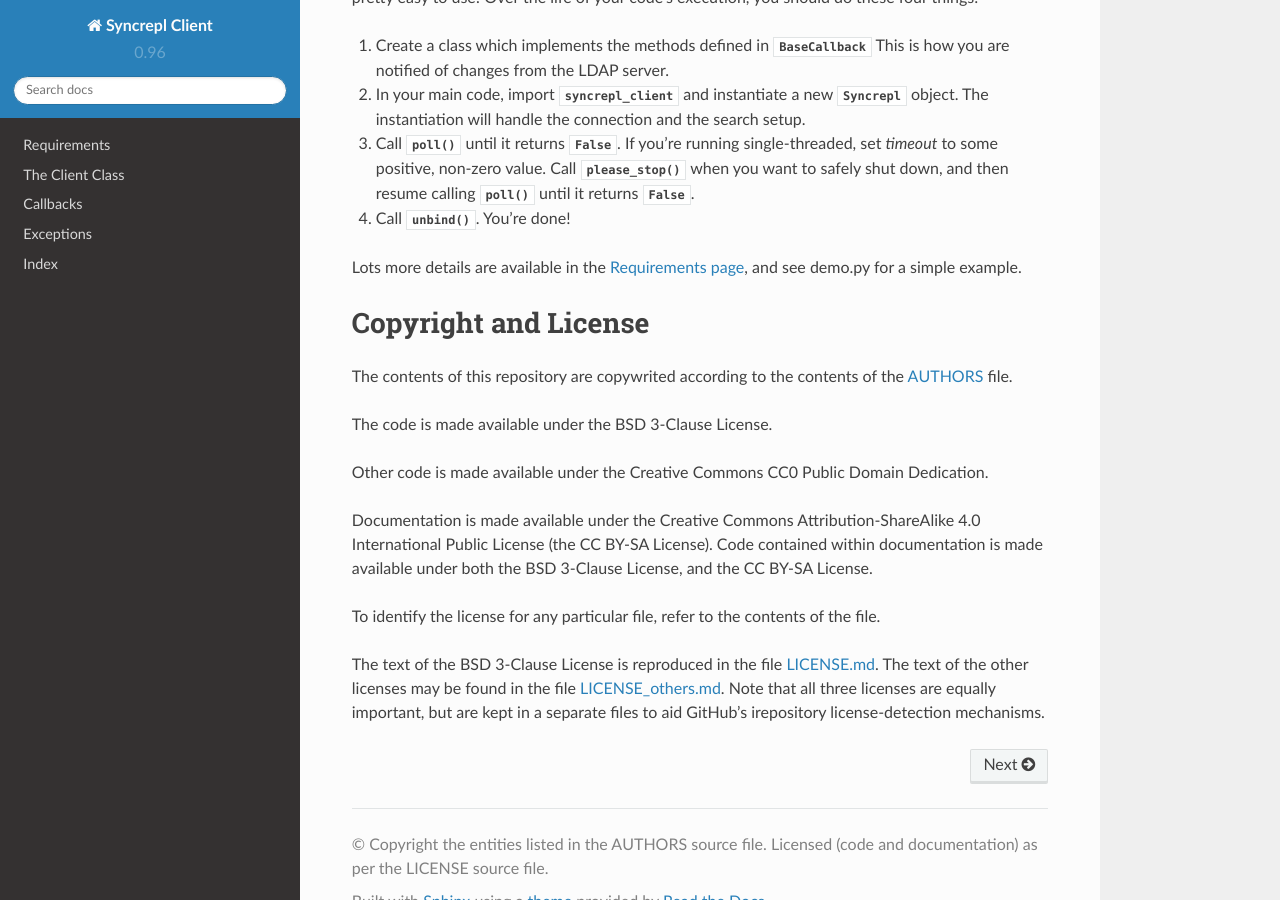
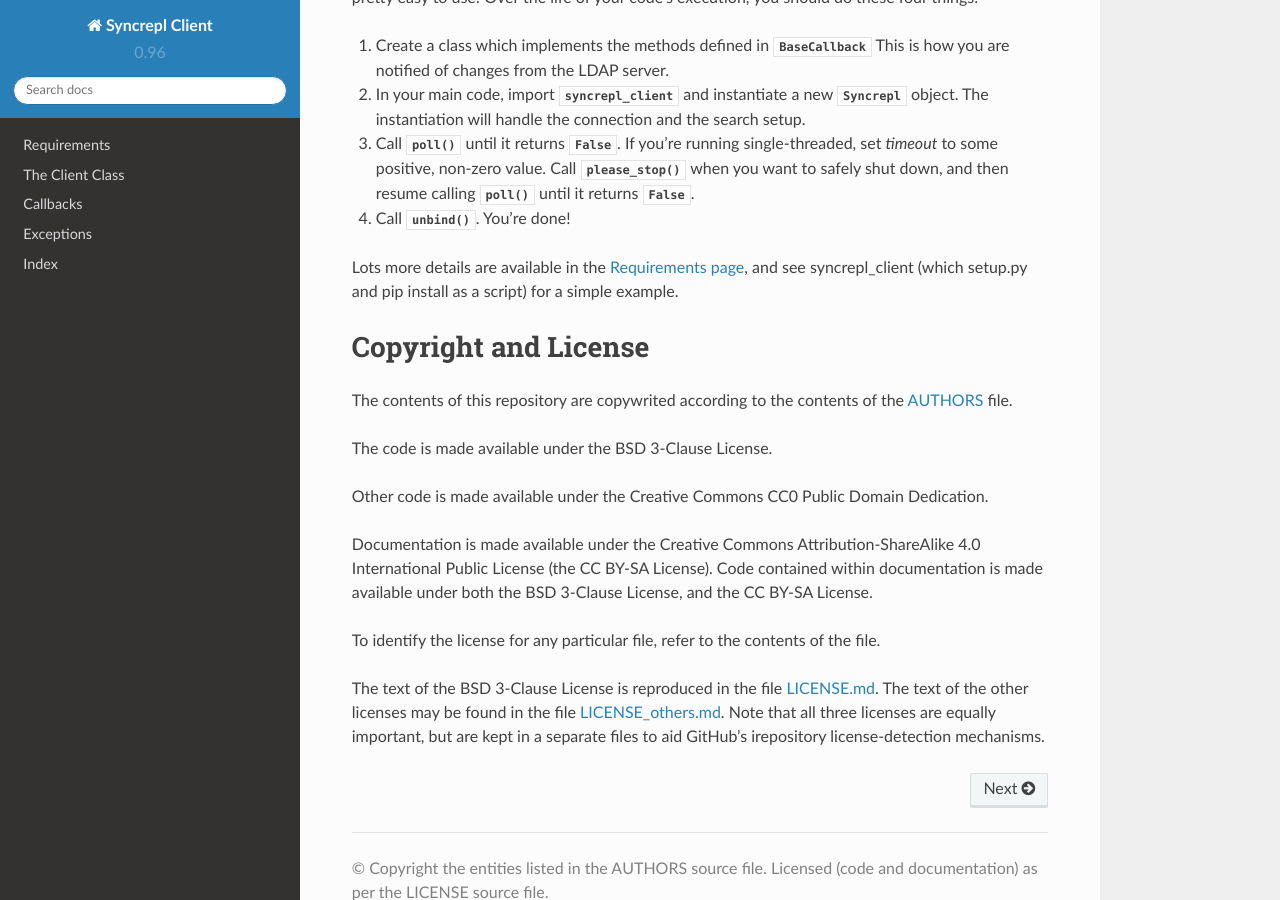
Before and after one commit to akkornel/syncrepl, a Sphinx documentation site: the page built from docs/index.rst, in a window 1280 px wide and 900 px high, scrolled down 1889 px. Built offline with Sphinx 7.4.7 and the Read the Docs theme 2.0.0, drawn with Linux system fonts in a browser that asks for light colours.

Commit message:
Replace demo.py references
demo.py got replaced by syncrepl-client, but the docs weren't updated.
This commit fixes the docs!

Closes #22

```diff
--- a/docs/index.rst
+++ b/docs/index.rst
@@ -153,7 +153,8 @@ code's execution, you should do these four things:
 4. Call :meth:`~syncrepl_client.Syncrepl.unbind`.  You're done!
 
 Lots more details are available in the :doc:`Requirements page
-</requirements>`, and see demo.py for a simple example.
+</requirements>`, and see syncrepl_client (which setup.py and pip install as a
+script) for a simple example.
 
 Copyright and License
 =====================
--- a/docs/requirements.rst
+++ b/docs/requirements.rst
@@ -42,7 +42,7 @@ The Syncrepl client has a number of direct and indirect requirements.
   - `RFC 4533`_: The Lightweight Directory Access Protocol (LDAP) Content
     Synchronization Operation.
 
-  The demo script also requires support for an additional RFC:
+  The demo script (syncrepl-client) also requires support for an additional RFC:
 
   - `RFC 4532`_: Lightweight Directory Access Protocol (LDAP) "Who am I?"
     Operation.
```
Also changed, not shown: README.rst (+4 -3 lines).
